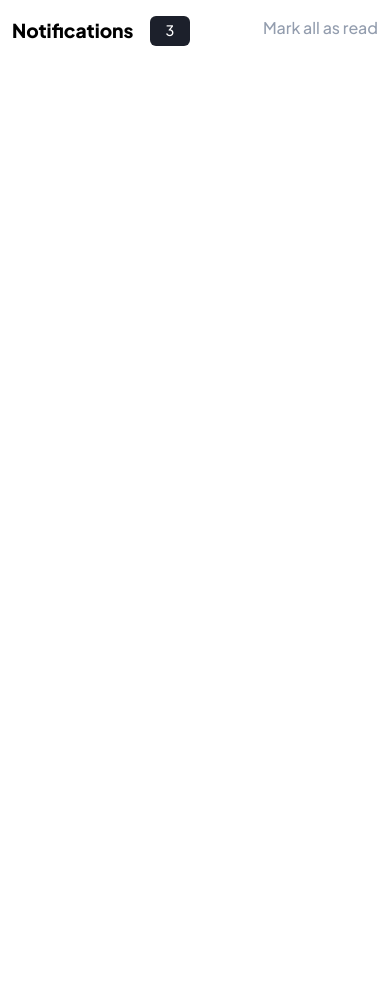
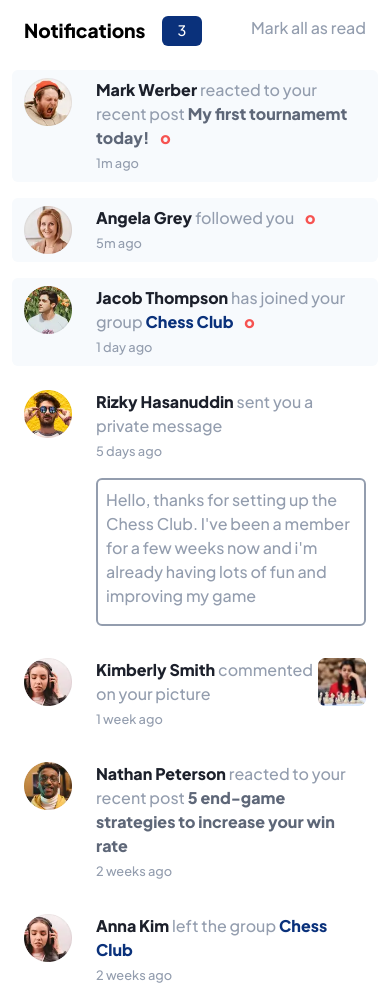
Before and after one commit to Dreez007/Notifications-tab, a plain HTML site: page index.html in a window 390 px wide. Before the commit the page ends 844 px from the top, so only its background shows below. Drawn offline with nearby package versions, Linux system fonts and the light colour scheme.

Commit message:
complete with responsiveness, less javascript

```diff
--- a/assets/css/main.css
+++ b/assets/css/main.css
@@ -11,9 +11,50 @@ a {
 .not-icon {
   color: white;
   font-size: 90%;
-  background-color: hsl(224, 21%, 14%);
+  background-color: hsl(219, 85%, 26%);
 }
 .mark-read a{
   color: hsl(219, 14%, 63%);
   font-size: 100%;
 }
+.mark-read a:hover {
+  color: hsl(219, 85%, 26%);
+}
+.unread {
+  background-color: hsl(210, 60%, 98%);
+}
+.not-bar img {
+  width: 3em;
+}
+.not-bar p {
+  color: hsl(219, 14%, 63%);
+}
+.name a{
+  color: hsl(224, 21%, 14%);
+  font-weight: bold;
+}
+.name a:hover {
+  color: hsl(219, 85%, 26%);
+}
+.post a{
+  color: hsl(219, 12%, 42%);
+  font-weight: bold;
+}
+.group a {
+  color: hsl(219, 85%, 26%);
+  font-weight: bold;
+}
+.time {
+  font-size: 80%;
+}
+.new {
+  color: hsl(1, 90%, 64%);
+}
+.p-msg {
+  border: 2px solid hsl(219, 14%, 63%);
+}
+.p-msg:hover {
+  background-color: hsl(205, 33%, 90%);
+  border: 2px solid hsl(205, 33%, 90%);
+  cursor: pointer;
+}
--- a/index.html
+++ b/index.html
@@ -17,6 +17,9 @@
     <link href="https://fonts.googleapis.com/css2?family=Plus+Jakarta+Sans:wght@500;800&display=swap" rel="stylesheet">
 </head>
 <body>
+  <main class="container">
+    <div class="row">
+      <div class="col-md-10  mx-auto">
         <div class="container d-flex my-3 justify-content-between">
           <div class="d-flex">
             <p class="fw-bold my-auto not-text">Notifications</p>
@@ -26,6 +29,71 @@
             <p class="my-auto mark-read"><a href="">Mark all as read</a></p>
           </div>
         </div>
+        <div class="container d-flex mt-4 py-2 rounded not-bar unread">
+          <div>
+            <img src="./assets/images/avatar-mark-webber.webp" alt="">
+          </div>
+          <div class="my-auto ms-4">
+            <p class="my-auto"><span class="name"><a href=""> Mark Werber </a></span> reacted to your recent post <span class="post"><a href=""> My first tournamemt today! </a></span><span class="fw-bold ms-2 new">o</span><br><span class="time">1m ago</span></p>
+          </div>
+        </div>
+        <div class="container d-flex mt-3 py-2 rounded not-bar unread">
+          <div>
+            <img src="./assets/images/avatar-angela-gray.webp" alt="">
+          </div>
+          <div class="my-auto ms-4">
+            <p class="my-auto"><span class="name"><a href=""> Angela Grey </a></span>followed you <span class="fw-bold ms-2 new">o</span><br><span class="time">5m ago</span></p>
+          </div>
+        </div>
+        <div class="container d-flex mt-3 py-2 rounded not-bar unread">
+          <div>
+            <img src="./assets/images/avatar-jacob-thompson.webp" alt="">
+          </div>
+          <div class="my-auto ms-4">
+            <p class="my-auto"><span class="name"><a href=""> Jacob Thompson </a></span>has joined your group<span class="group"><a href=""> Chess Club </a></span><span class="fw-bold ms-2 new">o</span><br><span class="time">1 day ago</span></p>
+          </div>
+        </div>
+        <div class="container d-flex mt-3 py-2 rounded not-bar">
+          <div>
+            <img src="./assets/images/avatar-rizky-hasanuddin.webp" alt="">
+          </div>
+          <div class=" d-flex flex-column my-auto ms-4">
+            <p class="my-auto"><span class="name"><a href=""> Rizky Hasanuddin </a></span>sent you a private message<br><span class="time">5 days ago</span></p>
+            <div class="rounded ps-2 pt-2 mt-3 p-msg">
+              <p>Hello, thanks for setting up the Chess Club. I've been a member for a few weeks now and i'm already having lots of fun and improving my game</p>
+            </div>
+          </div>
+        </div>
+        <div class="container d-flex mt-3 py-2 rounded not-bar">
+          <div>
+            <img src="./assets/images/avatar-anna-kim.webp" alt="">
+          </div>
+          <div class="my-auto ms-4">
+            <p class="my-auto"><span class="name"><a href=""> Kimberly Smith </a></span>commented on your picture<br><span class="time">1 week ago</span></p>
+          </div>
+          <div class="ms-auto">
+            <a href=""><img src="./assets/images/image-chess.webp" alt=""></a>
+          </div>
+        </div>
+        <div class="container d-flex mt-3 py-2 rounded not-bar">
+          <div>
+            <img src="./assets/images/avatar-nathan-peterson.webp" alt="">
+          </div>
+          <div class="my-auto ms-4">
+            <p class="my-auto"><span class="name"><a href=""> Nathan Peterson </a></span>reacted to your recent post<span class="post"><a href=""> 5 end-game strategies to increase your win rate </a></span><br><span class="time">2 weeks ago</span></p>
+          </div>
+        </div>
+        <div class="container d-flex mt-3 py-2 rounded not-bar">
+          <div>
+            <img src="./assets/images/avatar-anna-kim.webp" alt="">
+          </div>
+          <div class="my-auto ms-4">
+            <p class="my-auto"><span class="name"><a href=""> Anna Kim </a></span>left the group<span class="group"><a href=""> Chess Club </a></span><br><span class="time">2 weeks ago</span></p>
+          </div>
+        </div>
+      </div>
+    </div>
+  </main>
   <script src="./assets/js/main.js"></script>
   <script src="https://cdn.jsdelivr.net/npm/bootstrap@5.2.3/dist/js/bootstrap.bundle.min.js"
   integrity="sha384-kenU1KFdBIe4zVF0s0G1M5b4hcpxyD9F7jL+jjXkk+Q2h455rYXK/7HAuoJl+0I4"
```
Lines whose indentation alone changed are shown as unchanged.
